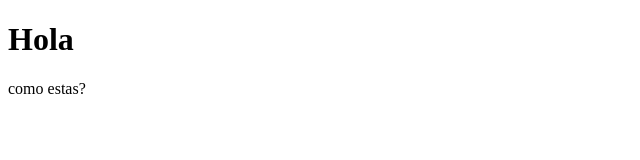
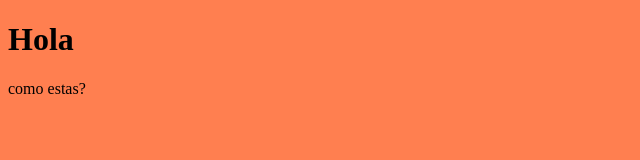
Before and after one commit to Cinnamoonroll/Cinnamoonroll, a plain HTML site: page index.html in a window 1280 px wide. Shown: the whole page, without its empty margins (0-640 px from the left). Drawn offline with Linux system fonts and the light colour scheme.

Commit message:
Update index.html

```diff
--- a/index.html
+++ b/index.html
@@ -1,6 +1,6 @@
 <!DOCTYPE HTML>
 <HTML>
-    <body>
+    <body style="background: coral;">
         <h1>Hola</h1>
         <p>como estas?</p>
     </body>
```
